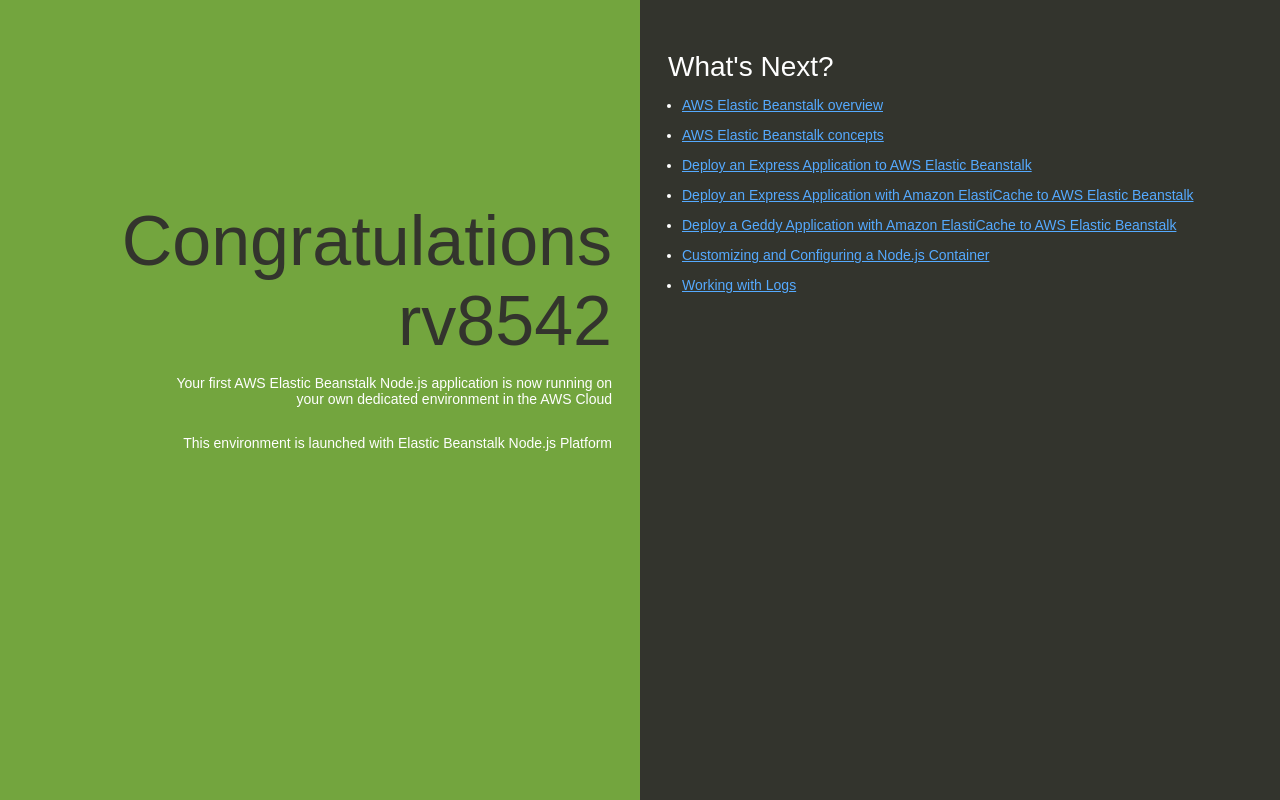
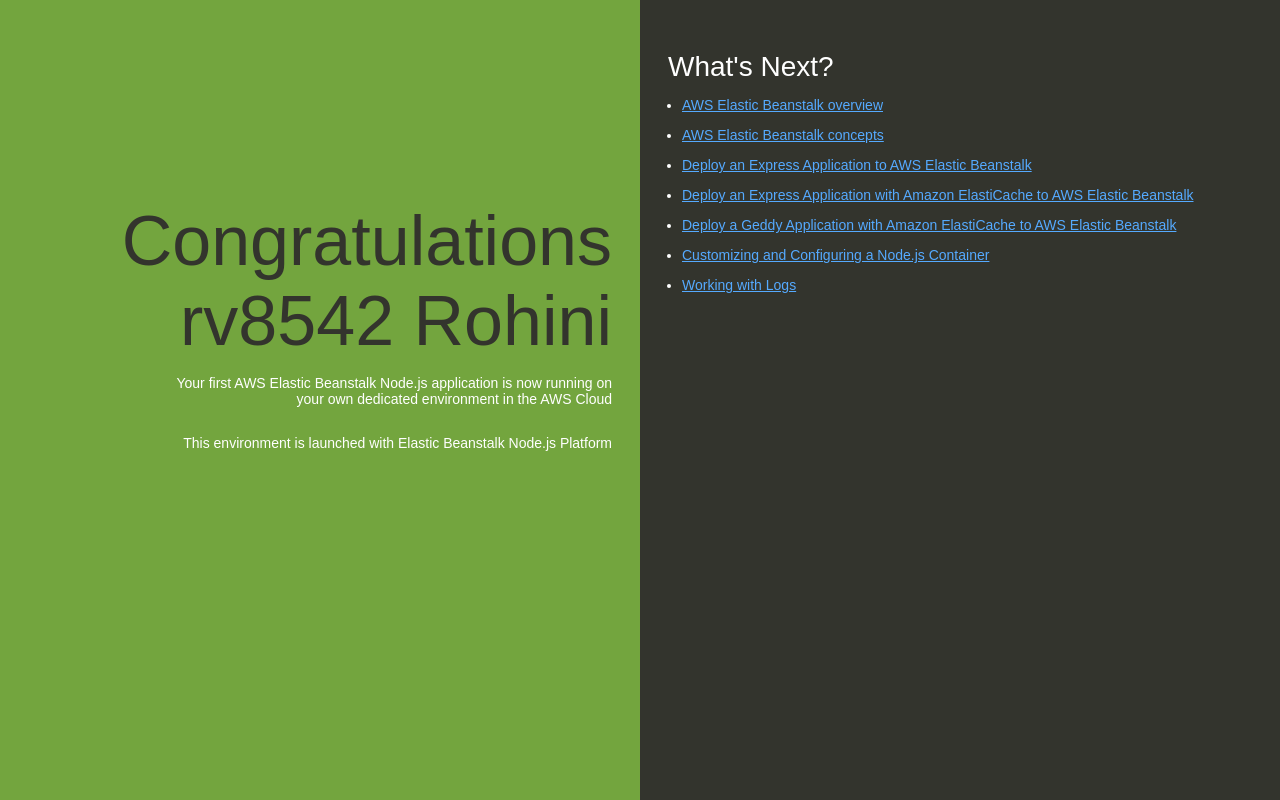
Before and after one commit to rohinivsenthil/mz-test-node-app, a website: page index.html in a window 1280 px wide. Drawn offline with Linux system fonts and the light colour scheme.

Commit message:
chore: make change

```diff
--- a/index.html
+++ b/index.html
@@ -74,7 +74,7 @@
   </head>
   <body>
     <div class="textColumn">
-      <h1>Congratulations rv8542</h1>
+      <h1>Congratulations rv8542 Rohini</h1>
       <p>Your first AWS Elastic Beanstalk Node.js application is now running on your own dedicated environment in the AWS Cloud</p>
       <p>This environment is launched with Elastic Beanstalk Node.js Platform</p>
     </div>
```
